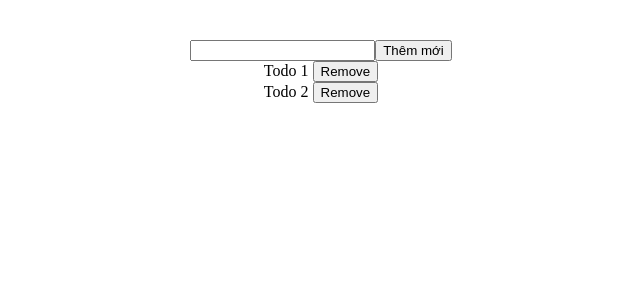
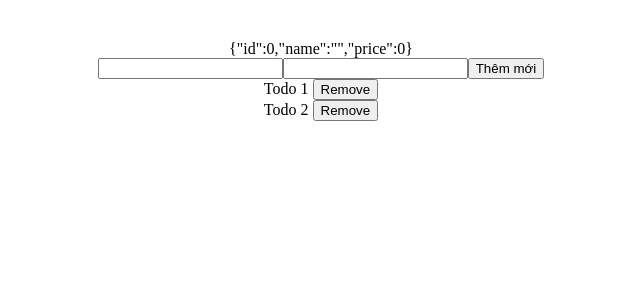
Before and after one commit to datlt2306/FPL-WEB209, a React (Vite) app: page / in a window 1280 px wide. Shown: the top 300 px of the page, without its empty margins (319-959 px from the left). Built offline with nearby package versions, Linux system fonts and the light colour scheme.

Commit message:
get multi value input

```diff
--- a/src/components/AddTodo.tsx
+++ b/src/components/AddTodo.tsx
@@ -6,11 +6,14 @@ type AddTodoProps = {
 };
 
 const AddTodo = (props: AddTodoProps) => {
-    const [value, setValue] = useState<ITodo>();
+    const [value, setValue] = useState<ITodo>({ id: 0, name: "", price: 0 });
     const onHandleChange = (e: React.ChangeEvent<HTMLInputElement>) => {
+        const target = e.target;
+        const name = target.name;
         setValue({
-            id: 1,
-            name: e.target.value,
+            id: Math.random(),
+            ...value,
+            [name]: target.value,
         });
     };
     const onHandleSubmit = (e: React.FormEvent<HTMLFormElement>) => {
@@ -21,7 +24,8 @@ const AddTodo = (props: AddTodoProps) => {
         <>
             <div>{JSON.stringify(value)}</div>
             <form onSubmit={onHandleSubmit}>
-                <input type="text" onChange={onHandleChange} />
+                <input type="text" name="name" onChange={onHandleChange} />
+                <input type="number" name="price" onChange={onHandleChange} />
                 <button>Thêm mới</button>
             </form>
         </>
--- a/src/components/Todo.tsx
+++ b/src/components/Todo.tsx
@@ -7,15 +7,18 @@ type Props = {};
 
 const Todo = (props: Props) => {
     const [todos, setTodos] = useState<ITodo[]>([
-        { id: 1, name: "Todo 1" },
-        { id: 2, name: "Todo 2" },
+        { id: 1, name: "Todo 1", price: 200 },
+        { id: 2, name: "Todo 2", price: 300 },
     ]);
     const onHandleAddTodo = (todo: ITodo) => {
+        // Thêm 1 phần tử vào mảng thông qua cú pháp spread operator
         setTodos([...todos, todo]);
     };
     return (
         <>
+            {/* Nhận dữ liệu từ component thông qua props addTodo */}
             <AddTodo addTodo={onHandleAddTodo} />
+            {/* Truyền dữ liệu xuống component thông qua props todos */}
             <ListTodo todos={todos} />
         </>
     );
--- a/src/interfaces/todo.ts
+++ b/src/interfaces/todo.ts
@@ -1,4 +1,5 @@
 export interface ITodo {
     id?: number;
-    name: string
+    name: string,
+    price: number
 }
```
